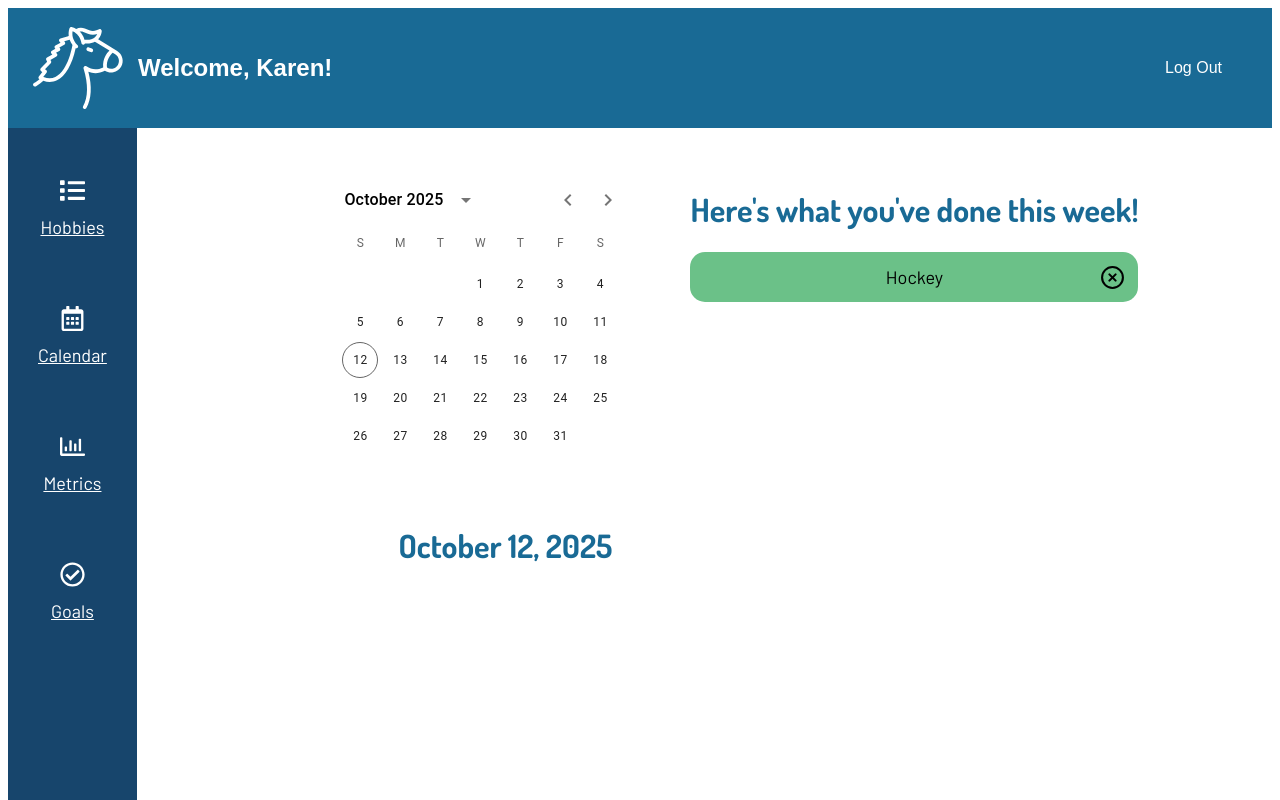
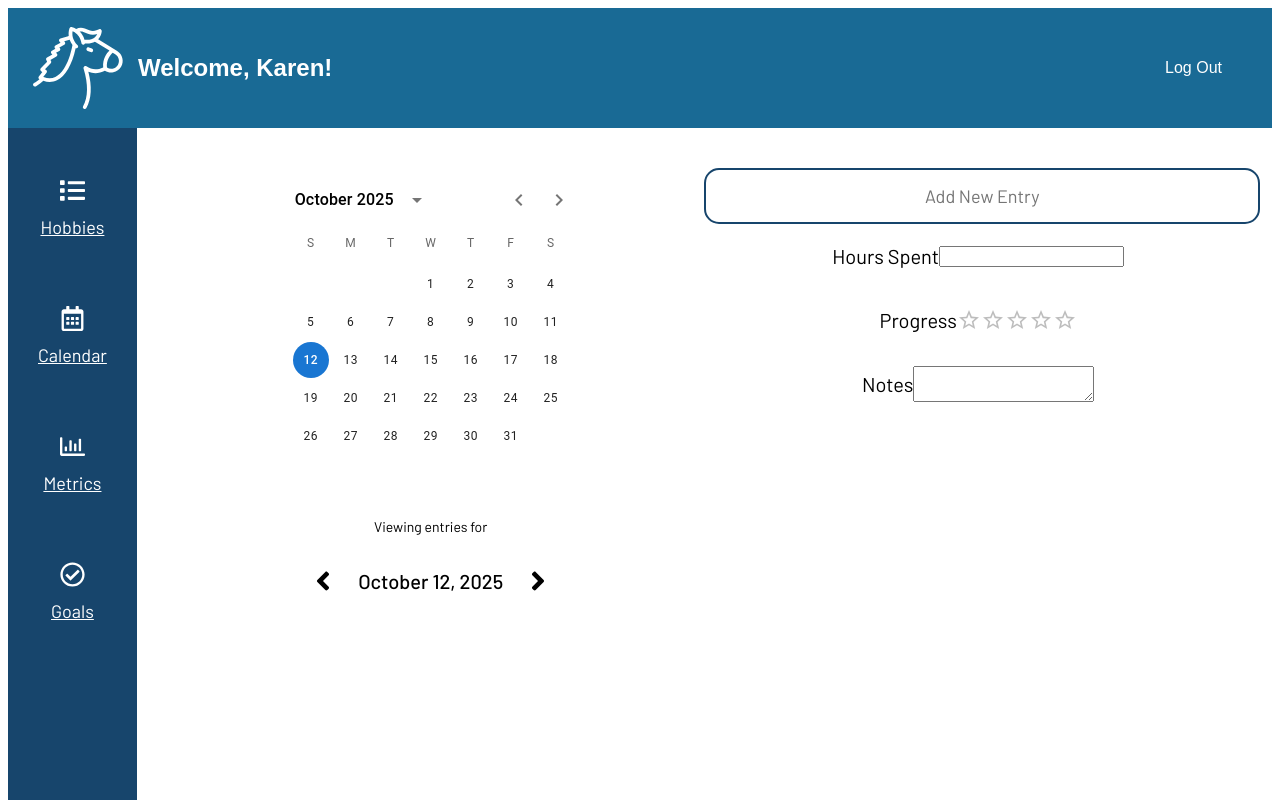
Before and after one commit to karen-bu/hobby-tracker, a React (Vite) app in the folder client/: page / in a window 1280 px wide. Shown: the top 800 px of the page. Built offline with nearby package versions, Linux system fonts and the light colour scheme.

Commit message:
working on integrating mui components into calendar page, starting to build entries form

```diff
--- a/client/src/1_Pages/Calendar.tsx
+++ b/client/src/1_Pages/Calendar.tsx
@@ -1,43 +1,55 @@
+
+import { useState } from 'react';
+
 import { DateCalendar } from '@mui/x-date-pickers';
 import { LocalizationProvider } from '@mui/x-date-pickers';
 import { AdapterDayjs } from '@mui/x-date-pickers/AdapterDayjs';
+import { PickerValue } from '@mui/x-date-pickers/internals';
 import dayjs from 'dayjs';
 
-import { useState } from 'react';
-import { PickerValue } from '@mui/x-date-pickers/internals';
+import { FaAngleLeft } from "react-icons/fa";
+import { FaAngleRight } from "react-icons/fa";
 
-import { HobbyChip } from '../2_Components/HobbyChip';
+import { EntryForm } from '../2_Components/EntryForm';
+
+
+
+
 
 export function Calendar() {
-  const [date, setDate] = useState<PickerValue>();
-  const [value] = useState<PickerValue>();
-
+  const [date, setDate] = useState<PickerValue>(dayjs());
   const formattedDate = dayjs(date).format('MMMM DD, YYYY');
 
-  // function datePicker() {
-  //   setDate(value)
-  //   setValue(value)
-  // }
+
+  function getYesterday() {
+    setDate(dayjs(date).subtract(1, 'day'))
+  }
+
+  function getTomorrow() {
+    setDate(dayjs(date).add(1, 'day'))
+  }
 
   return (
     <div className="content-page calendar">
-      <div className="calendar row-100 calendar-wrapper">
+      <div className="calendar calendar-wrapper">
         <LocalizationProvider dateAdapter={AdapterDayjs}>
-          <DateCalendar value={value} onChange={(value) => setDate(value)} />
+          <DateCalendar value={date} onChange={(value) => setDate(value)} />
         </LocalizationProvider>
-        <div className="calendar row-100 date-wrapper">
-          <h1>{formattedDate}</h1>
+        <div className="calendar date-wrapper">
+          <div className='calendar row-100'>
+            <p className='p-small'>Viewing entries for</p>
+          </div>
+          <div className='calendar row-33'>
+            <FaAngleLeft size={30} className='calendar-arrow' onClick={getYesterday} />
+            <p className='p-heading'>{formattedDate}</p>
+            <FaAngleRight size={30} className='calendar-arrow' onClick={getTomorrow} /></div>
         </div>
       </div>
-      <div className="calendar row-100 text-wrapper">
-        <h1>Here's what you've done this week!</h1>
-        <div>
-          <HobbyChip
-            label={'Hockey'}
-            handleClick={() => console.log('clicked!')}
-            index={3}
-          />
-        </div>
+      <div className='calendar input-wrapper'>
+        <EntryForm />
+        {/* <Form formPlaceholder="Add New Entry" formClassName='calendar input' formName='add-new-entry' formType='select'
+            buttonClassName="calendar input-plus"
+            handleSubmit={() => console.log('submitted!')} /> */}
       </div>
     </div>
   );
--- a/client/src/1_Pages/Hobbies.tsx
+++ b/client/src/1_Pages/Hobbies.tsx
@@ -35,11 +35,11 @@ export function Hobbies() {
   return (
     <div className="content-page hobbies">
       <div>
-        <div className="hobbies row-100">
-          <h2>You have no saved hobbies to track. Add some now!</h2>
+        <div className="hobbies input-wrapper">
+          <HobbyForm handleSubmit={testSubmit} />
         </div>
-        <div className="hobbies row-100">
-          <HobbyForm handleSubmit={testSubmit} />
+        <div className="hobbies text-wrapper">
+          <p className='p-heading'>You have no saved hobbies to track. Add some now!</p>
         </div>
         {hobbyList}
       </div>
--- /dev/null
+++ b/client/src/2_Components/EntryForm.tsx
@@ -0,0 +1,63 @@
+import { useState } from "react";
+
+// import { Autocomplete } from "@mui/material";
+import { Rating } from '@mui/material';
+
+// import { TextField } from '@mui/material';
+
+import { FiPlusCircle } from "react-icons/fi";
+
+
+export function EntryForm() {
+
+  const [content, setContent] = useState('');
+  const [isBlurred, setIsBlurred] = useState(false)
+
+  return (
+
+    <div>
+      <form
+        onFocus={() => setIsBlurred(false)}
+      >
+        <input
+          className='hobbies input'
+          name='add-new-hobby'
+          type='text'
+          placeholder="Add New Entry"
+          value={content}
+          onChange={(event) => setContent(event.target.value)}
+        />
+        {content !== '' && (
+          <button className="hobbies input-plus">
+            <FiPlusCircle size={25} style={{ color: '#196A95' }} />
+          </button>
+        )}
+
+        {isBlurred === false && (
+          <div className=''>
+            <div className='calendar row-100'>
+              <p>Hours Spent</p>
+              <input name='hours-spent'
+                onFocus={() => setIsBlurred(false)}
+                onBlur={() => setIsBlurred(true)} />
+            </div>
+            <div className='calendar row-100'>
+              <p>Progress</p>
+              <Rating precision={1} />
+            </div>
+            <div className='calendar row-100'>
+              <p>Notes</p>
+              <textarea name='entry-notes'
+                onFocus={() => setIsBlurred(false)}
+                onBlur={() => setIsBlurred(true)} />
+            </div>
+
+          </div>
+        )
+        }
+      </form >
+
+    </div >
+
+  )
+}
--- a/client/src/2_Components/HobbyForm.tsx
+++ b/client/src/2_Components/HobbyForm.tsx
@@ -2,19 +2,19 @@ import { FormEvent } from 'react';
 import { useState } from 'react';
 import { FiPlusCircle } from 'react-icons/fi';
 
-type HobbyFormProps = {
+type FormProps = {
   handleSubmit: (event: FormEvent<HTMLFormElement>) => void;
 };
 
-export function HobbyForm({ handleSubmit }: HobbyFormProps) {
+export function HobbyForm({ handleSubmit }: FormProps) {
   const [content, setContent] = useState('');
 
   return (
-    <form onSubmit={handleSubmit} className="hobbies input-wrapper">
+    <form onSubmit={handleSubmit}>
       <input
-        className="hobbies input"
-        name="add-new-hobby"
-        type="text"
+        className='hobbies input'
+        name='add-new-hobby'
+        type='text'
         placeholder="Add New Hobby"
         value={content}
         onChange={(event) => setContent(event.target.value)}
@@ -24,6 +24,7 @@ export function HobbyForm({ handleSubmit }: HobbyFormProps) {
           <FiPlusCircle size={25} style={{ color: '#196A95' }} />
         </button>
       )}
+
     </form>
   );
 }
--- a/client/src/App.css
+++ b/client/src/App.css
@@ -122,16 +122,42 @@
 .content-page h3 {
   font-family: Dosis, sans-serif;
   color: #196a95;
+}
+
+.content-page h1{
+  @media screen and (width <= 1024px) {
+    font-size: 3rem;
+  }
+}
+
+.content-page h2 {
+  @media screen and (width <= 1024px) {
+    font-size: 2rem;
+  }
+}
+
+.content-page h3 {
+  font-weight: 500;
 
   @media screen and (width <= 1024px) {
-    font-size: 18px;
+    font-size: 1rem;
+    font-weight: 500;
   }
 }
 
 .content-page p {
   font-family: Barlow, sans-serif;
   font-size: 1.25rem;
-  color: #196a95;
+  color: #000000;
+}
+
+.content-page .p-heading {
+  font-weight: 500;
+}
+
+.content-page .p-small {
+  font-size: 14px;
+
 }
 
 /* HOBBIES */
@@ -153,13 +179,19 @@
 }
 
 .hobbies.row-100 {
-  justify-content: center;
+  width: 100%;
 }
 
-.hobbies.input-wrapper,
+.hobbies.input-wrapper {
+  position: relative;
+  justify-content: center;
+  width: 100%;
+}
+
 .hobbies.chip-wrapper {
   position: relative;
   display: flex;
+  width: 100%;
   max-width: 100%;
 }
 
@@ -229,20 +261,31 @@
   }
 }
 
-.calendar.row-50 {
+.calendar .row-100{
+  width: 100%;
+  display: flex;
+  justify-content: center;
+  align-items: center;
+}
+
+.calendar .row-50{
   width: 50%;
   display: flex;
+}
+
+.calendar.row-33 {
+  min-width: 33%;
+  display: flex;
   justify-content: center;
-
-  @media screen and (width <= 1024px) {
-    width: 100%;
-  }
+  align-items: center;
 }
 
 .calendar.calendar-wrapper,
 .calendar.text-wrapper,
-.calendar.date-wrapper {
-  padding-left: 50px;
+.calendar.date-wrapper,
+.calendar.entries-wrapper,
+.calendar.input-wrapper {
+  width: 100%;
   text-align: center;
 
   @media screen and (width <= 1024px) {
@@ -250,19 +293,65 @@
   }
 }
 
-/* METRICS */
-.content-page.metrics {
-  width: 100%;
+.calendar.input-wrapper {
+  position: relative
+}
+
+.calendar-arrow {
+  margin-left: 20px;
+  margin-right: 20px;
+}
+
+.calendar-arrow:hover{
+  transform: scale(1.25);
+  transition: ease-in-out 0.25s
+}
+
+.calendar.input {
   display: flex;
   justify-content: center;
-  height: 100%;
-  overflow: scroll;
+  border: 2px solid #17456c;
+  width: 100%;
+  height: 50px;
+  border-radius: 15px;
+  text-align: center;
+  font-family: Barlow, sans-serif;
+  font-size: 18px;
+}
+
+.calendar.input-plus {
+  position: absolute;
+  background-color: transparent;
+  border: transparent;
+  left: 90%;
+  top: 25%;
 
   @media screen and (width <= 1024px) {
-    height: 98%;
+    left: 87%;
   }
 }
 
-.metrics.row-100 {
+.calendar.input:focus {
+  outline: transparent;
+  border: 2px solid #196a95;
+}
+
+.calendar.input::placeholder {
+  font-size: 18px;
+}
+
+.calendar.input:focus::placeholder {
+  color:
+}
+
+.entries.input {
+  display: flex;
   justify-content: center;
+  border: 2px solid #17456c;
+  width: 100%;
+  height: 50px;
+  border-radius: 15px;
+  text-align: center;
+  font-family: Barlow, sans-serif;
+  font-size: 18px;
 }
```
